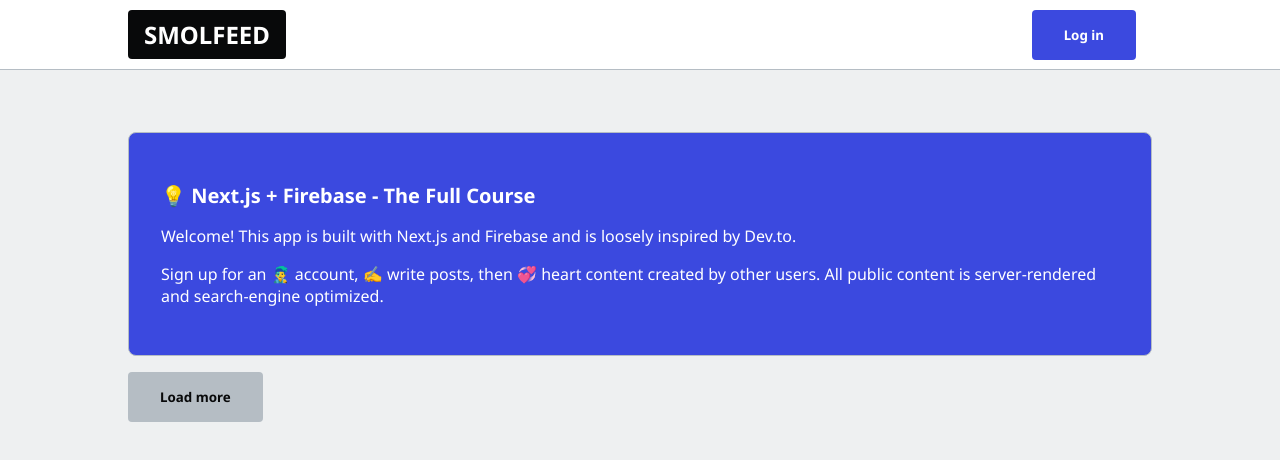
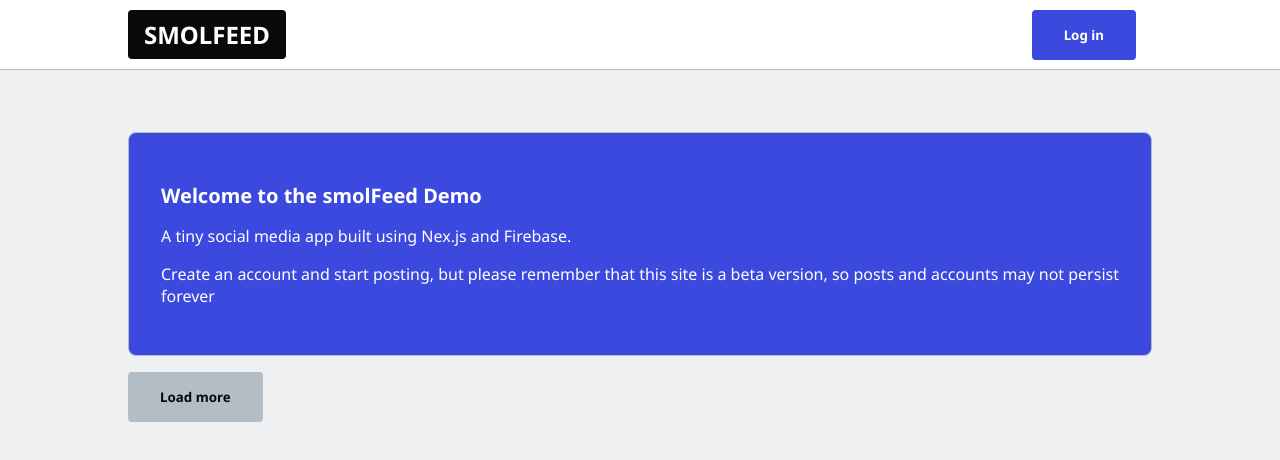
Before and after one commit to jbhowat/microblog, a Next.js app: page / in a window 1280 px wide. Shown: the top 460 px of the page. Built offline with nearby package versions, Linux system fonts and the light colour scheme; no server answers; the database is empty.

Commit message:
updated main page title

```diff
--- a/pages/index.tsx
+++ b/pages/index.tsx
@@ -66,9 +66,9 @@ const Home: NextPage = (props: any) => {
       <Metatags title="Home Page" description="Get the latest posts on our site" />
 
       <div className="card card-info">
-        <h2>💡 Next.js + Firebase - The Full Course</h2>
-        <p>Welcome! This app is built with Next.js and Firebase and is loosely inspired by Dev.to.</p>
-        <p>Sign up for an 👨‍🎤 account, ✍️ write posts, then 💞 heart content created by other users. All public content is server-rendered and search-engine optimized.</p>
+        <h2>Welcome to the smolFeed Demo</h2>
+        <p>A tiny social media app built using Nex.js and Firebase.</p>
+				<p>Create an account and start posting, but please remember that this site is a beta version, so posts and accounts may not persist forever</p>
       </div>
 
       <PostFeed posts={posts} />
```
